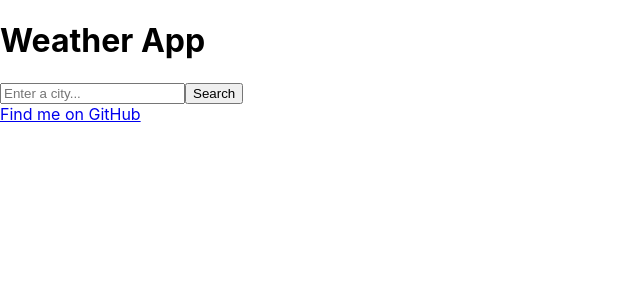
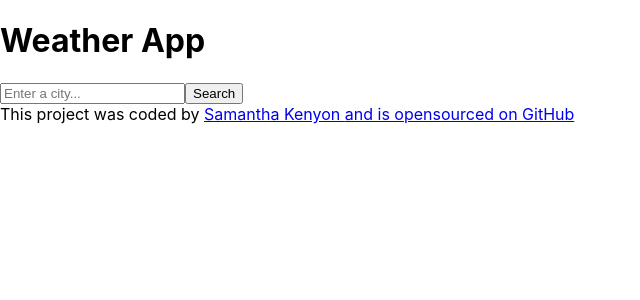
Before and after one commit to sammiek88/weather-react, a React (Create React App) app: page / in a window 1280 px wide. Shown: the top 300 px of the page, without its empty margins (0-640 px from the left). Built offline with nearby package versions, Linux system fonts and the light colour scheme.

Commit message:
Updated Github link

```diff
--- a/src/GitHubLink.js
+++ b/src/GitHubLink.js
@@ -2,10 +2,22 @@ import React from 'react';
 
 export default function gitHub() {
   return (
-    <div>
-      <a href="https://github.com/sammiek88" target="_blank" rel="noreferrer">
-        Find me on GitHub
+    <footer>
+      This project was coded by{' '}
+      <a
+        href="https://modest-kirch-16da8d.netlify.app/"
+        target="_blank"
+        rel="noreferrer"
+      >
+        Samantha Kenyon {''}
       </a>
-    </div>
+      <a
+        href="https://github.com/sammiek88/weather-react"
+        target="_blank"
+        rel="noreferrer"
+      >
+        and is opensourced on GitHub
+      </a>
+    </footer>
   );
 }
```
